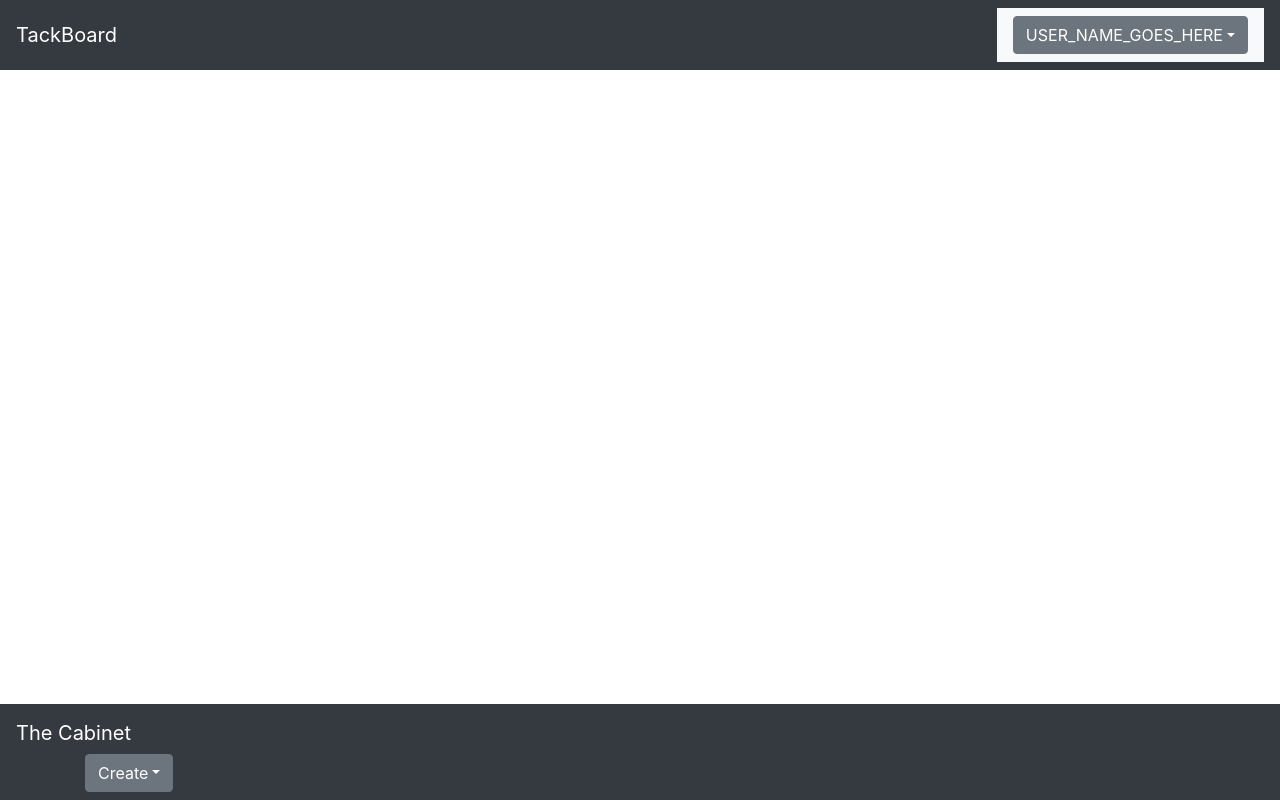
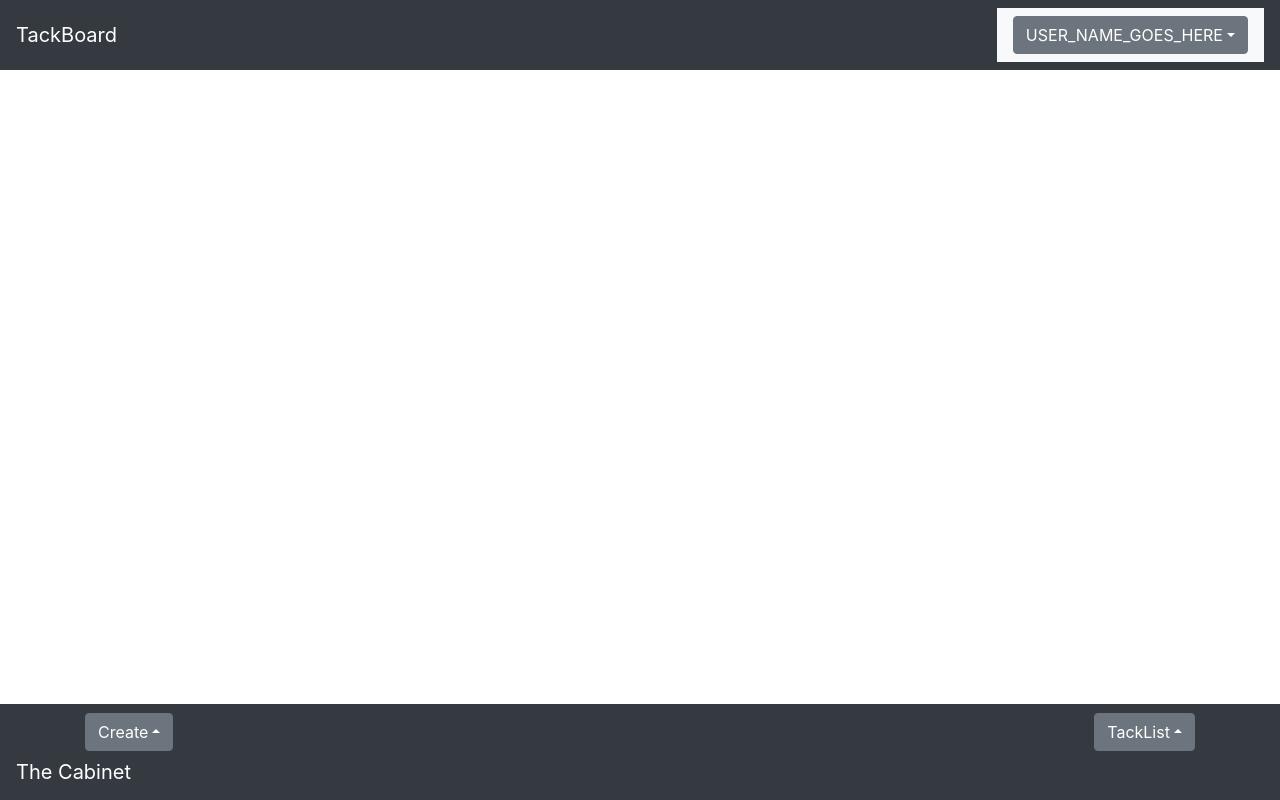
Before and after one commit to xreignmanx/Tack-Board, a React (Create React App) app in the folder client/: page / in a window 1280 px wide. Built offline with nearby package versions, Linux system fonts and the light colour scheme.

Commit message:
TackMenu displaying props as link elements in a popup button.

```diff
--- a/client/src/components/Cabinet/CreateMenu/index.js
+++ b/client/src/components/Cabinet/CreateMenu/index.js
@@ -4,7 +4,7 @@ import './style.css';
 function CreateMenu({ }) {
     return (
 
-        <div class="dropdown">
+        <div class="btn-group dropup">
             <button class="btn btn-secondary dropdown-toggle" type="button" id="dropdownMenuButton" data-toggle="dropdown" aria-haspopup="true" aria-expanded="false">
                 Create
             </button>
--- /dev/null
+++ b/client/src/components/Cabinet/TackMenu/index.js
@@ -0,0 +1,26 @@
+import React from 'react';
+
+function TackMenu(props ) {
+
+    const ourData = props.data.data;
+    return (
+        <div class="btn-group dropup">
+            <a className="btn btn-secondary dropdown-toggle" href="#" role="button" id="dropdownMenuLink" data-toggle="dropdown" aria-haspopup="true" aria-expanded="false">
+                TackList
+            </a>
+
+            <div className="dropdown-menu" aria-labelledby="dropdownMenuLink">
+                {ourData.map(element => {
+                    return (<a
+                             id="{element.id}"
+                             className="dropdown-item"
+                             href='{element.tacklink}'>
+                             {element.text}
+                            </a>
+                    )
+                })}
+            </div>
+        </div>
+    )
+}
+export default TackMenu;
--- a/client/src/components/Cabinet/Tray/index.js
+++ b/client/src/components/Cabinet/Tray/index.js
@@ -1,12 +1,29 @@
 import React from 'react';
 import CreateMenu from '../CreateMenu';
+import TackMenu from '../TackMenu';
 
-function Tray () {
+
+function Tray(props) {
+    // const testData = props.testData;
+
+    // const aTags = testData.map((aTag) =>
+    //     <a>{aTag}</a>
+    //     )
     return (
-        <div className='container'>
+        <div className='container Tray'>
+
+        {/* Our DropUp menu's for Creating Tacks or
+            Bringing them into the board */}
             <CreateMenu />
+            <TackMenu
+                data={props}
+
+            />
         </div>
+        // <div>
+        //     {aTags}
+        // </div>
     )
-}
+};
 
 export default Tray;
--- a/client/src/components/Cabinet/index.js
+++ b/client/src/components/Cabinet/index.js
@@ -2,11 +2,23 @@ import React from 'react';
 import './style.css';
 import Tray from './Tray';
 
+const testData = [{
+    id: '1',
+    tacklink: 'https://google.com',
+    text: `Text Search`
+},
+{
+    id: '2',
+    tacklink: 'https://amazon.com',
+    text: `Text Search 2`
+}]
 function Cabinet () {
     return (
         <nav class="navbar fixed-bottom navbar-dark bg-dark">
+        <Tray
+        data={testData}
+        />
         <a class="navbar-brand" href="#">The Cabinet</a>
-        <Tray />
         </nav>
     )
 }
--- a/client/src/components/NavBar/NavMenu/index.js
+++ b/client/src/components/NavBar/NavMenu/index.js
@@ -1,8 +1,9 @@
 import React from 'react';
+// import 'style.css';
 
 function NavMenu () {
     return (
-        <div class="navbar navbar-expand-lg navbar-light bg-light">
+        <div id='navmenu' class="navbar navbar-expand-lg navbar-light bg-light">
                 <a className="btn btn-secondary dropdown-toggle" href="#" role="button" id="dropdownMenuLink" data-toggle="dropdown" aria-haspopup="true" aria-expanded="false">
                     USER_NAME_GOES_HERE
                 </a>
```
Also changed, not shown: client/src/components/NavBar/NavMenu/style.css (added).
